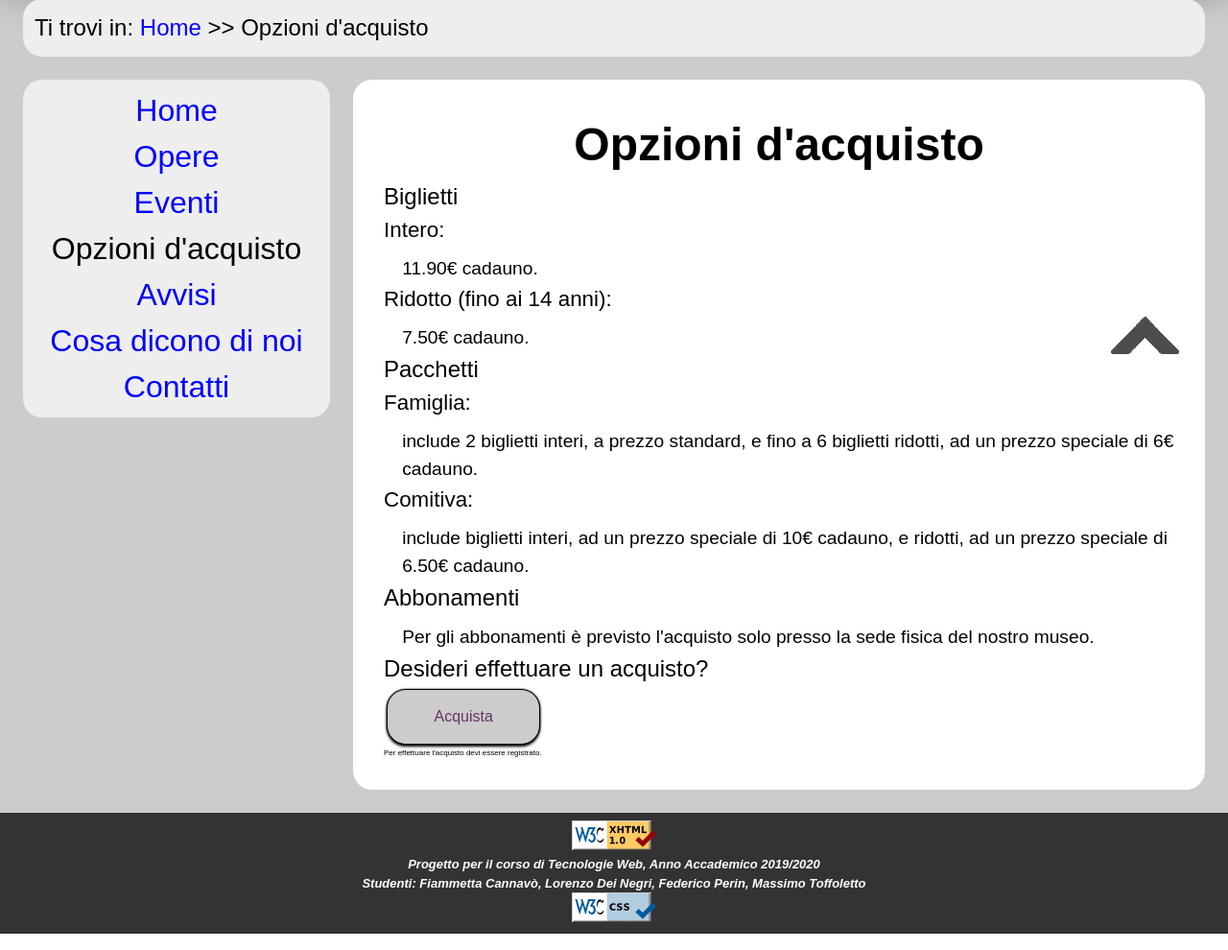
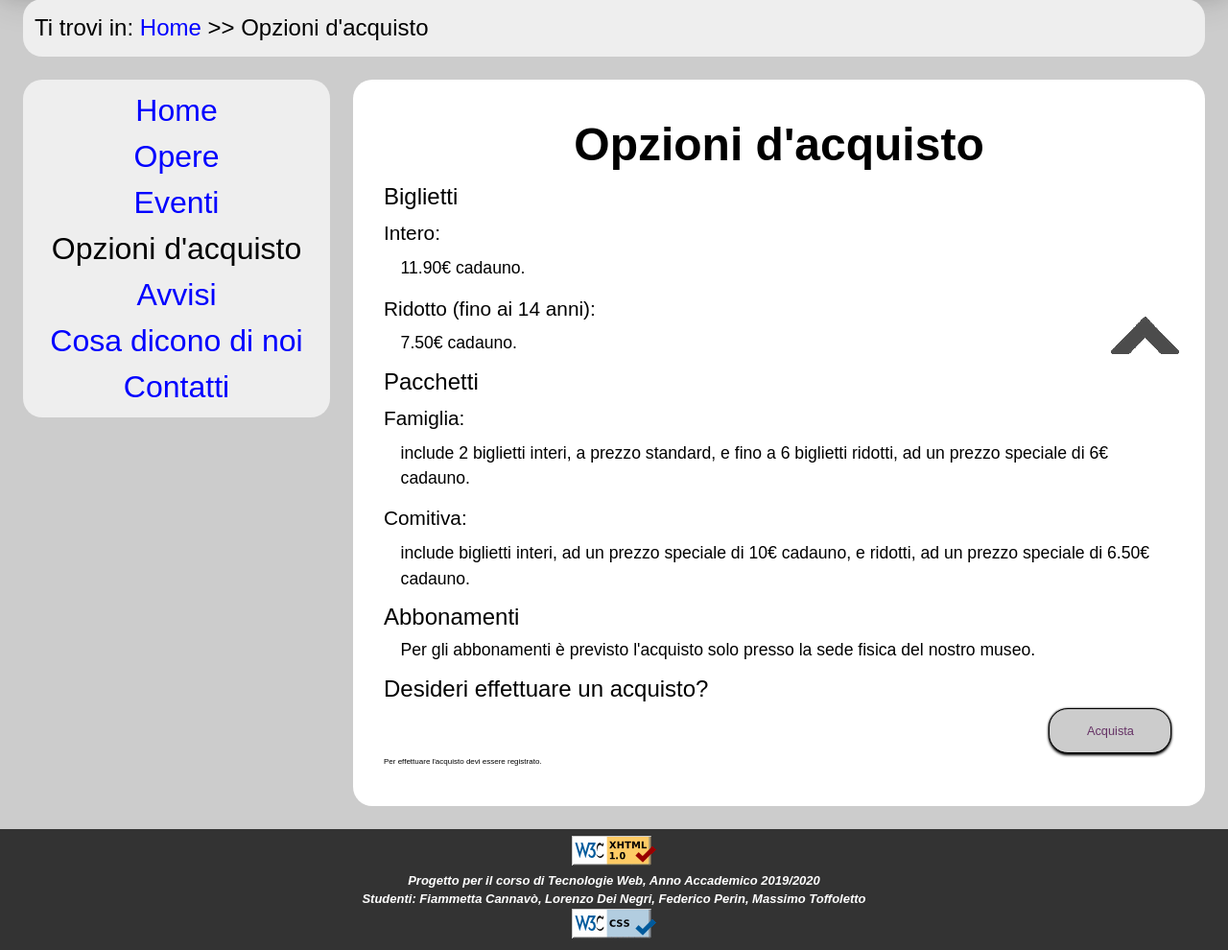
Before and after one commit to pheasant98/ProgettoTecnologieWeb, a PHP site: page /HTML/OpzioniAcquisto.html in a window 1280 px wide. Shown: the part 372-1362 px from the top of the page at 96% size. Run offline with PHP 8.4, Linux system fonts and the light colour scheme.

Commit message:
Update Style.css
Fix vari per i button e i dl/dd/dt
#56 #57 #58

```diff
--- a/CSS/Style.css
+++ b/CSS/Style.css
@@ -55,11 +55,6 @@ html, body {
     border-radius: 20px;
 }
 
-#Avvisi dd, #Eventi dd {
-    list-style-type: none;
-    padding: 0.8em;
-}
-
 #ImgError404 {
     float: right;
     background-image: url('../images/EmptyPortrait.png');
@@ -81,6 +76,7 @@ html, body {
     border: 1px solid #000000;
     box-shadow: 0px 0px 2px 0px rgba(0,0,0,1), 0px 2px 3px rgba(0,0,0,1);
 }
+
 .Button:hover{
     font-weight: bold;
 }
@@ -154,13 +150,21 @@ html, body {
 }
 
 #content dt {
-    font-size: 1.4em;
+    padding-top: 0.2em;
+    padding-bottom: 0.2em;
+    font-size: 1.3em;
 }
 
 #content dd {
-    padding-top:0.5em;
     padding-left: 1em;
-    font-size: 1.2em;
+    font-size: 1.1em;
+    padding-top: 0.2em;
+    padding-bottom: 0.5em;
+}
+
+.clickableDl dt:hover, .listClass dl:hover {
+    background-color: #EEEEEE;
+    border-radius: 20px;
 }
 
 .UserButton{
@@ -189,11 +193,11 @@ html, body {
     margin-bottom: 4em;
 }
 
-#Continue{
+#Continue {
     font-size: 1.1em;
 }
 
-.Navigation a{
+.Navigation a {
     display: inline-block;
 }
 
@@ -203,14 +207,14 @@ html, body {
     border-style: none;
 }
 
-#textTitle{
+#textTitle {
     display: block;
     position: relative;
     left:37%;
     bottom:2em;
 }
 
-#textArea{
+#textArea {
     display: block;
     position: relative;
     width: 60%;
@@ -219,7 +223,9 @@ html, body {
 }
 
 #clause {
+    clear: right;
     font-size: 0.5em;
+    padding-bottom: 1em;
 }
 
 .skip {
@@ -252,10 +258,6 @@ a:visited {
     padding: 0.3em;
 }
 
-#Avvisi dt:hover, #Eventi dt:hover {
-    background-color: #EEEEEE;
-    border-radius: 20px;
-}
 
 #ImgMuseo{
    /* padding: 5%;*/
@@ -299,6 +301,12 @@ a:visited {
 
 #ImgOpera{
     text-align: center;
+}
+
+
+#reviewButton, #buyButton {
+    float: right;
+    font-size: 0.8em;
 }
 
 
@@ -448,12 +456,6 @@ a:visited {
         font-size: 2em;
     }
 
-    #Acquista {
-        float: right;
-        font-size: 1em;
-        padding: 0.5em;
-    }
-
   /*  #paragraphButton{
         text-align: center;
         padding: 1em;
@@ -550,12 +552,6 @@ a:visited {
 
     .paragraph-content {
         font-size: 2em;
-    }
-
-    #Acquista {
-        float: right;
-        font-size: 1em;
-        padding: 0.5em;
     }
 }
 
@@ -665,10 +661,4 @@ a:visited {
     .paragraph-content {
         font-size: 1.5em;
     }
-
-    #Acquista {
-        float: right;
-        font-size: 1em;
-        padding: 0.5em;
-    }
 }
```
